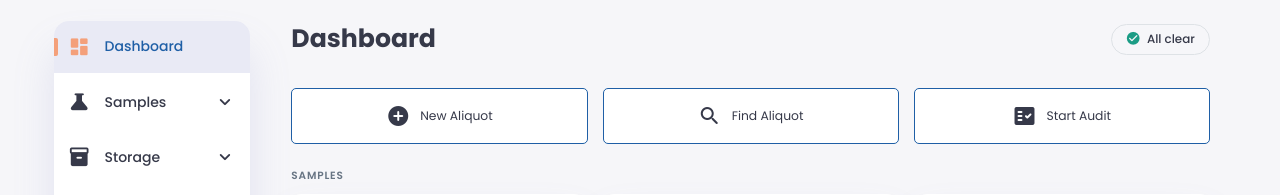
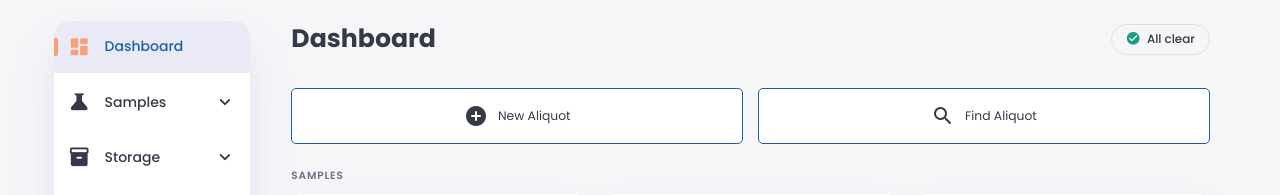
Before and after one commit to olsonjp/krill, a Django app: page / in a window 1280 px wide. Shown: the part 60-255 px from the top of the page. Run offline with Django 5.2, Linux system fonts and the light colour scheme; the visitor is signed in with stand-in values (Sample User, id 1); data comes from the database, SQL or seed files in the repository; data that the repository does not hold is empty.

Commit message:
Remove Start Audit from the dashboard Quick Actions (#210)
Co-authored-by: Claude Sonnet 5.5 <noreply@anthropic.com>

```diff
--- a/krill/templates/krill/home.html
+++ b/krill/templates/krill/home.html
@@ -22,10 +22,6 @@
             <a href="{% url 'sample:sample_list' %}?type=aliquot" class="action-btn">
                 <span class="material-icons-round">search</span>
                 Find Aliquot
-            </a>
-            <a href="{% url 'reports:generate_audit_report' %}" class="action-btn">
-                <span class="material-icons-round">fact_check</span>
-                Start Audit
             </a>
         </div>
     </div>
```
Also changed, not shown: krill/krill/tests/test_dashboard.py (+10 -2 lines).
